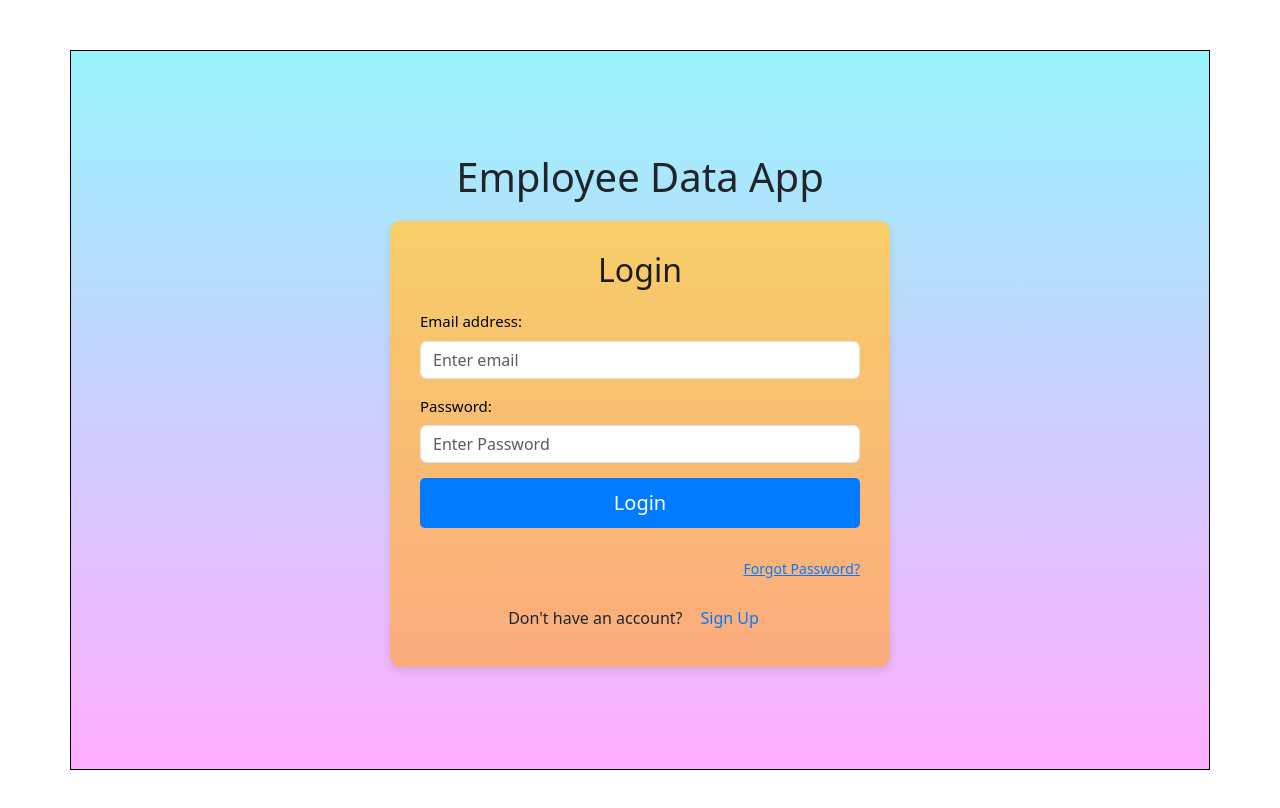
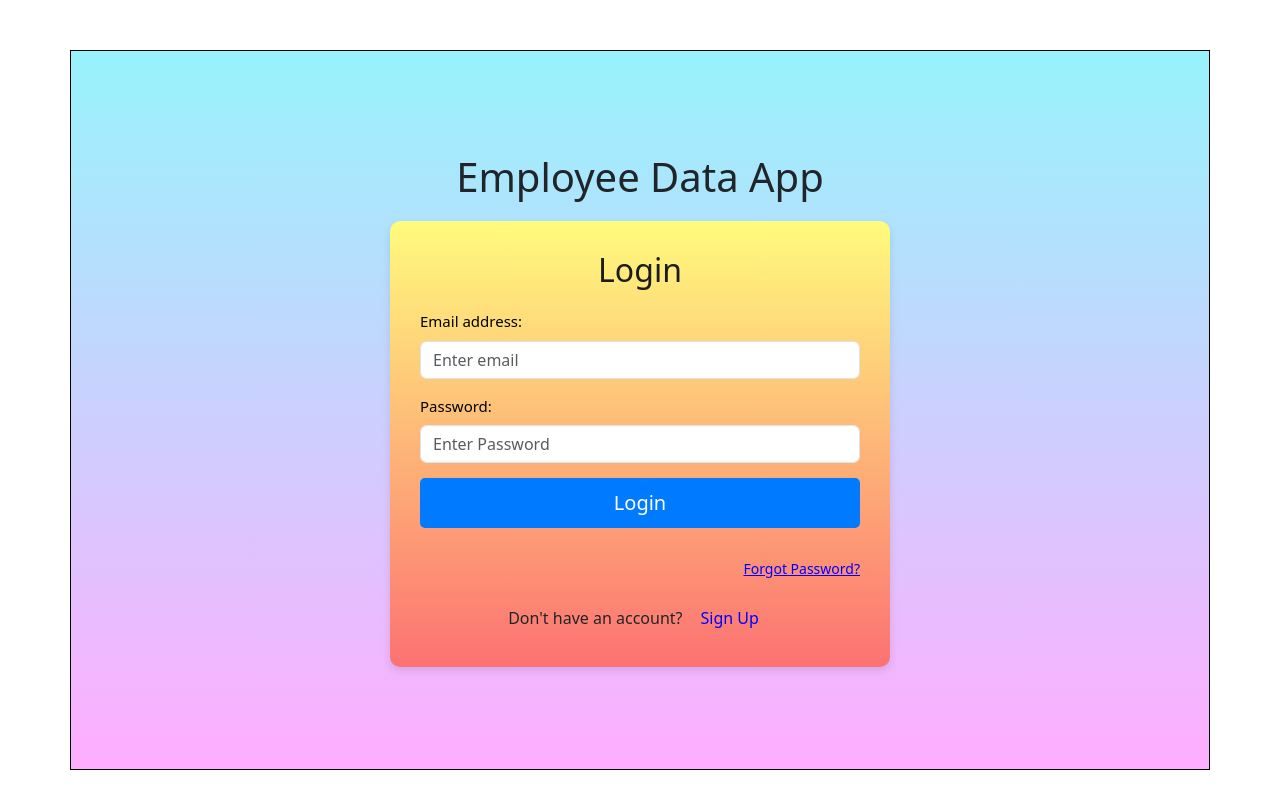
Before and after one commit to Aman14150/Frontend-EmployeeData, a React (Create React App) app: page / in a window 1280 px wide. Shown: the top 808 px of the page. Built offline with nearby package versions, Linux system fonts and the light colour scheme.

Commit message:
Added css styling

```diff
--- a/src/components/SignIn/Login.css
+++ b/src/components/SignIn/Login.css
@@ -13,8 +13,8 @@
 }
 
 .login-box {
-  background-color: #fbab7e;
-  background-image: linear-gradient(0deg, #fbab7e 0%, #f7ce68 100%);
+    background-color: #fc7272;
+    background-image: linear-gradient(0deg, #fc7272 0%, #FFFB7D 100%);
   padding: 30px;
   border-radius: 10px;
   box-shadow: 0 4px 8px rgba(0, 0, 0, 0.1);
@@ -68,7 +68,7 @@
 }
 
 .forgot-pass {
-  color: #007bff;
+  color: #0000ff;
   font-size: 14px;
   text-decoration: underline;
   cursor: pointer;
@@ -86,7 +86,7 @@
 }
 
 .signup-link {
-  color: #007bff;
+  color: #0000ff;
   text-decoration: none;
   margin-left: 5px;
 }
--- a/src/components/SignUp/Register.css
+++ b/src/components/SignUp/Register.css
@@ -15,8 +15,7 @@
 
 .register-box {
   background-color: #fc7272;
-background-image: linear-gradient(0deg, #fc7272 0%, #FFFB7D 100%);
-
+  background-image: linear-gradient(0deg, #fc7272 0%, #FFFB7D 100%);
   padding: 30px;
   border-radius: 10px;
   box-shadow: 0 4px 8px rgba(0, 0, 0, 0.1);
@@ -69,13 +68,13 @@ background-image: linear-gradient(0deg, #fc7272 0%, #FFFB7D 100%);
 }
 
 .signin-text {
-  font-size: 14px;
+  font-size: 16px;
 }
 
 .signin-link {
-  color: #007bff;
+  color: #0000ff;
   text-decoration: none;
-  margin-left: 5px;
+  /* margin-left: 5px; */
 }
 
 .signin-link:hover {
```
